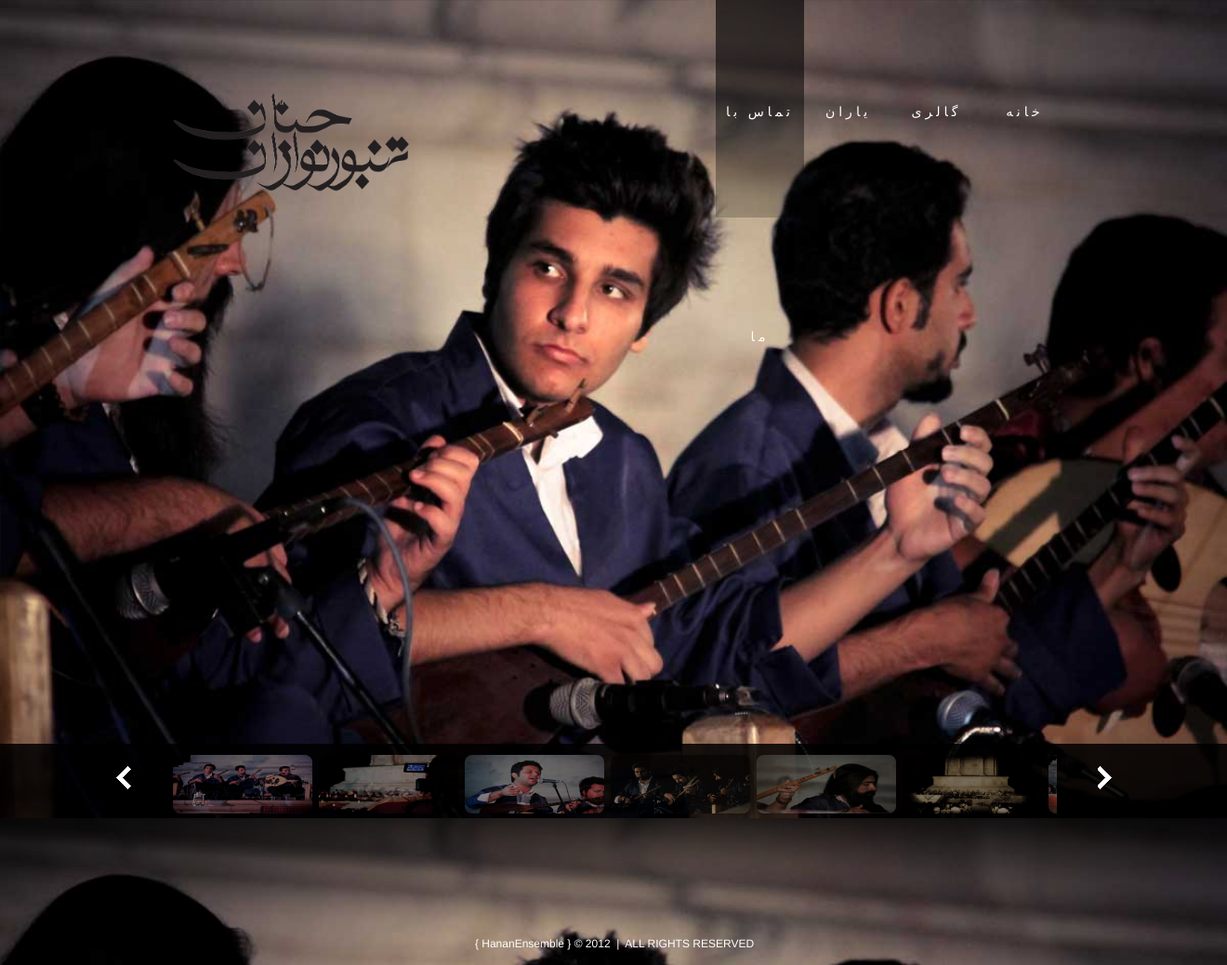
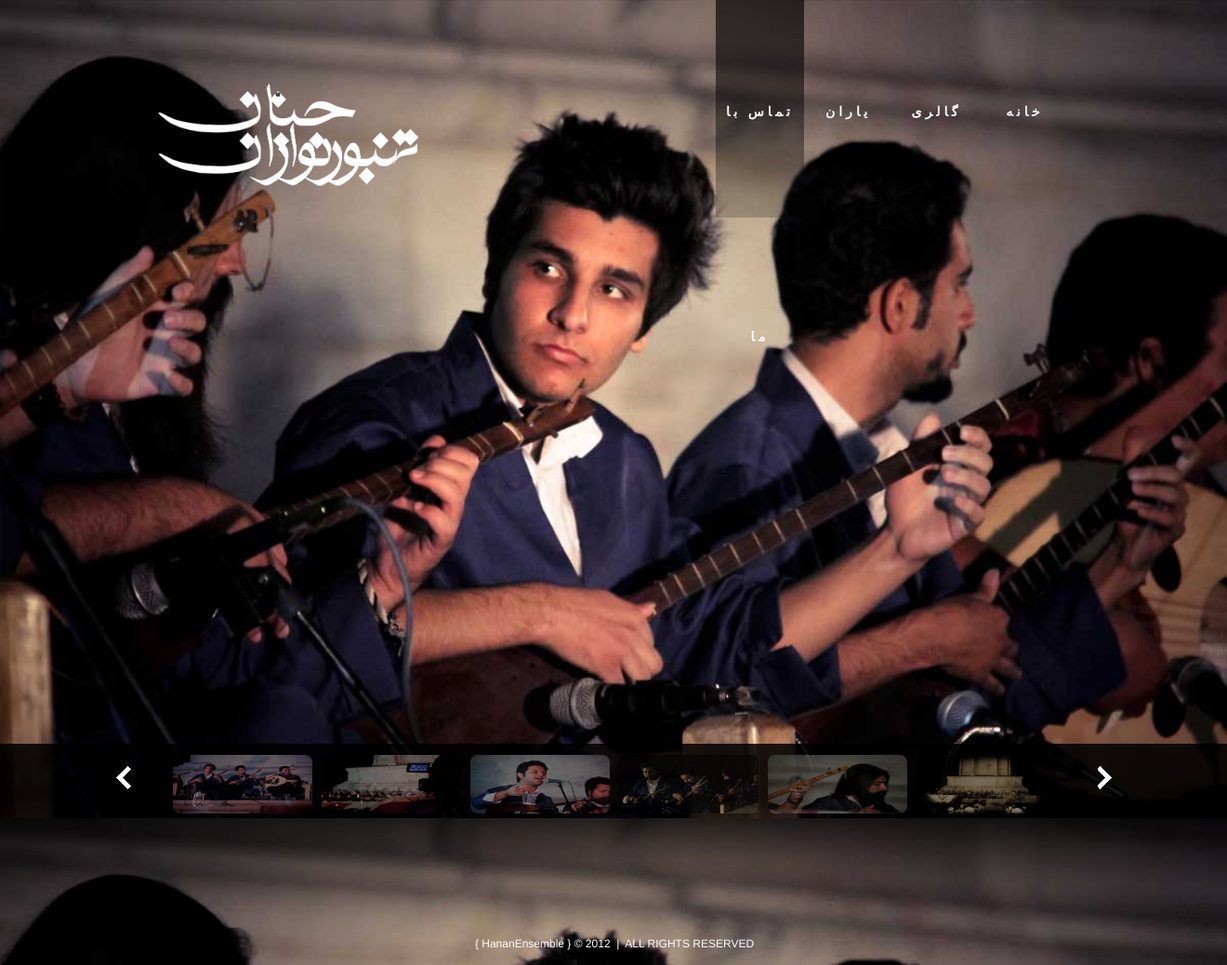
Before and after one commit to mediateq/HananEnsemble, a PHP site: page /index.php in a window 1320 px wide. Shown: the whole page at 93% size. Run offline with PHP 8.4, Linux system fonts and the light colour scheme.

Commit message:
add slide files logo new

```diff
--- a/inc/footer.php
+++ b/inc/footer.php
@@ -8,17 +8,19 @@
 					<div class="train">
 						<?php
 						$path= './images/slidepic';
+						$large_img = './images/slidepic';
 						$files= scandir($path);
 						$len= 0;
 						foreach ($files as $file) {
 							$exp= explode('.',$file);
 							$type= end($exp);
 							if ($type == 'jpg'){
-								echo "<img src='$path/$file'>";
+								echo "<a href='$large_img/$file'><img src='$path/$file'></a>";
 								$len++;
 							}
 						}
 					?>
+					</a>
 					</div>
 				</div>
 		</div>
--- a/js/slide.js
+++ b/js/slide.js
@@ -3,14 +3,16 @@ window.onload = function(){
 	var slide = document.getElementsByClassName('slide').item(0);
 	var slidebar = slide.getElementsByClassName('slidebar').item(0);
 	var train = slidebar.getElementsByClassName('train').item(0);
-	var img = train.getElementsByTagName('img');
+	var img = train.getElementsByTagName('a');
 
 	var pre = slide.getElementsByClassName('previous').item(0);
 	var next = slide.getElementsByClassName('next').item(0);
 	var currentslide = 0;
+	var currentBackSlide=0;
+	var len = Math.ceil((img.length)/6);
 
 	slider = function(n){
-		if(n>(img.length-1)) n=0;
+		if(n>len) n=0;
 		if(n<0) n = (img.length-1);
 		train.style.left = (-157*n)+'px';
 		currentslide = n;
@@ -30,6 +32,30 @@ window.onload = function(){
 		intervalName = false;
 	}
 
+	for(var i=0;i<img.length;i++){
+		img.item(i).onclick=function(){
+
+			var thumbnailHref = this.href;
+
+			document.getElementsByTagName('body').item(0).style.backgroundImage='url('+thumbnailHref+')';
+
+			return false;
+		};
+	}
+
+	backSlide = function(n){
+		if(n>img.length-1) n=0;
+		if(n<0) n = (img.length-1);
+		var thumbnailHref = img.item(n).href;
+
+		document.getElementsByTagName('body').item(0).style.backgroundImage='url('+thumbnailHref+')';
+		currentBackSlide = n+1;
+	};
+	nextBg=function(){
+		backSlide(currentBackSlide+1);
+	}
+	setInterval(nextBg,15000);
+
 	next.onclick = nextslide;
 	pre.onclick = preslide;
 
--- a/style.css
+++ b/style.css
@@ -39,7 +39,7 @@ div.content-container{
 }
 .content-container header.head .contain .menubar .logo img{
 	width: 					280px;
-	min-height: 			150px;
+	min-height: 			110px;
 
 }
 .content-container header.head .contain .menubar .menu{
@@ -68,6 +68,7 @@ div.content-container{
 	color:					white;
 	display: 				inline-block;
 	font: 					14px/242px 'Playfair Display', 'Times New Roman', serif;
+	font-weight: 			bolder;
 	text-transform: 		uppercase;
 	width: 					100%;
 	height: 				100%;
@@ -130,32 +131,36 @@ footer.foot .mom .slide .slidebar{
 }
 
 footer.foot .mom .slide .slidebar .train {
-	width     :	2000px;
-	height    : 100px;
-	margin    : 0 auto;
-	margin-top: 0px;
-	position  : relative;
-	transition: 	all 500ms;
+	width     :				2000px;
+	height    : 			100px;
+	margin    : 			0 auto;
+	margin-top: 			0px;
+	position  : 			relative;
+	transition: 			all 500ms;
 	-webkit-transition: 	all 500ms;
   	-moz-transition: 		all 500ms;
   	-o-transition: 			all 500ms;
   	-ms-transition: 		all 500ms;
 }
 
-footer.foot .mom .slide .slidebar .train img{
-	width: 					150px;
-	height: 				63px;
-	border-radius: 			8px;
+footer.foot .mom .slide .slidebar .train a {
+}
+
+footer.foot .mom .slide .slidebar .train a img{
+	width  : 				150px;
+	height :				63px;
+	border-radius:			8px;
 	opacity: 				0.5;
-	margin-left: 			7px;
-	-webkit-transition: 	all 500ms;
-  	-moz-transition: 		all 500ms;
+	margin-right:			10px;
+
+	-webkit-transition:		all 500ms;
+  	-moz-transition:		all 500ms;
   	-o-transition: 			all 500ms;
-  	-os-transition: 		all 500ms;
+  	-ms-transition: 		all 500ms;
 }
 footer.foot .mom .slide .slidebar .train img:first-child{
 	margin-left: 			0px;
-
+	border-left: 			0 none;
 }
 footer.foot .mom .slide .slidebar .train img:hover{
 	opacity: 				1;
```
Also changed, not shown: images/logo.png.
